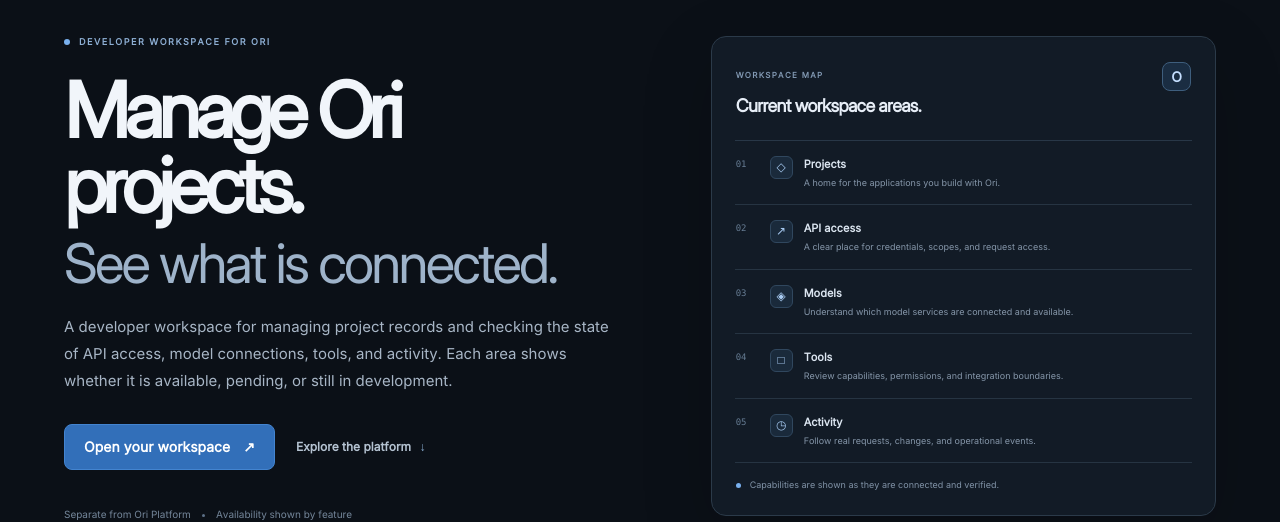
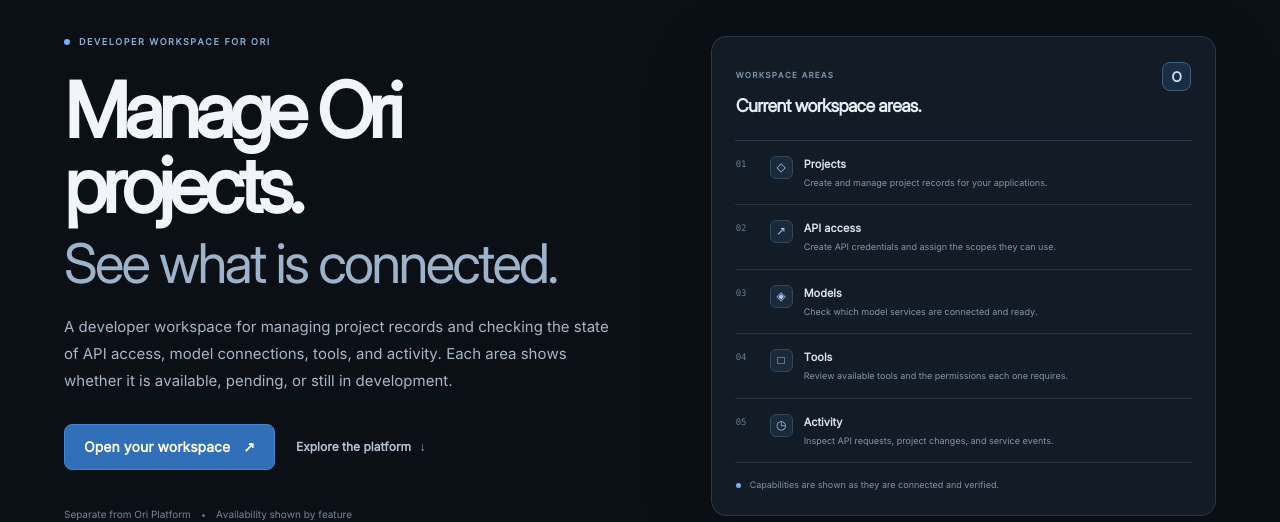
Before and after one commit to 30lnewcomb-byte/ori-developer-platform, a Next.js app: page / in a window 1280 px wide. Shown: the part 177-699 px from the top of the page. Built offline with nearby package versions, Linux system fonts and the light colour scheme; no server answers.

Commit message:
Make developer workspace descriptions concrete

```diff
--- a/app/page.tsx
+++ b/app/page.tsx
@@ -7,35 +7,35 @@ const workspaceAreas = [
     number: "01",
     icon: "◇",
     name: "Projects",
-    description: "A home for the applications you build with Ori.",
+    description: "Create and manage project records for your applications.",
     detail: "Project workspace",
   },
   {
     number: "02",
     icon: "↗",
     name: "API access",
-    description: "A clear place for credentials, scopes, and request access.",
+    description: "Create API credentials and assign the scopes they can use.",
     detail: "In development",
   },
   {
     number: "03",
     icon: "◈",
     name: "Models",
-    description: "Understand which model services are connected and available.",
+    description: "Check which model services are connected and ready.",
     detail: "Connection pending",
   },
   {
     number: "04",
     icon: "□",
     name: "Tools",
-    description: "Review capabilities, permissions, and integration boundaries.",
+    description: "Review available tools and the permissions each one requires.",
     detail: "In development",
   },
   {
     number: "05",
     icon: "◷",
     name: "Activity",
-    description: "Follow real requests, changes, and operational events.",
+    description: "Inspect API requests, project changes, and service events.",
     detail: "Telemetry pending",
   },
 ];
@@ -121,7 +121,7 @@ export default async function Home() {
         <aside className="landingWorkspacePreview" aria-label="Developer workspace areas">
           <div className="landingPreviewTop">
             <div>
-              <span className="landingPreviewEyebrow">WORKSPACE MAP</span>
+              <span className="landingPreviewEyebrow">WORKSPACE AREAS</span>
               <h2>Current workspace areas.</h2>
             </div>
             <span className="landingPreviewMark" aria-hidden="true">O</span>
@@ -171,7 +171,7 @@ export default async function Home() {
       <section className="landingWorkflowSection" id="workflow" aria-labelledby="workflow-title">
         <div className="landingWorkflowIntro">
           <span className="landingSectionKicker">HOW IT FITS TOGETHER</span>
-          <h2 id="workflow-title">How project setup is intended to work.</h2>
+          <h2 id="workflow-title">The intended project workflow.</h2>
           <p>
             The current flow starts with a project record. Resource connections and activity views are being added as those services become available.
           </p>
```
